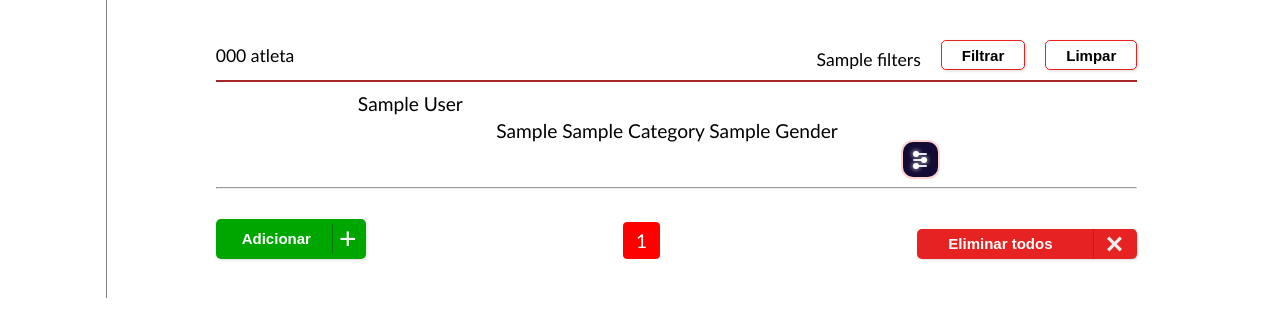
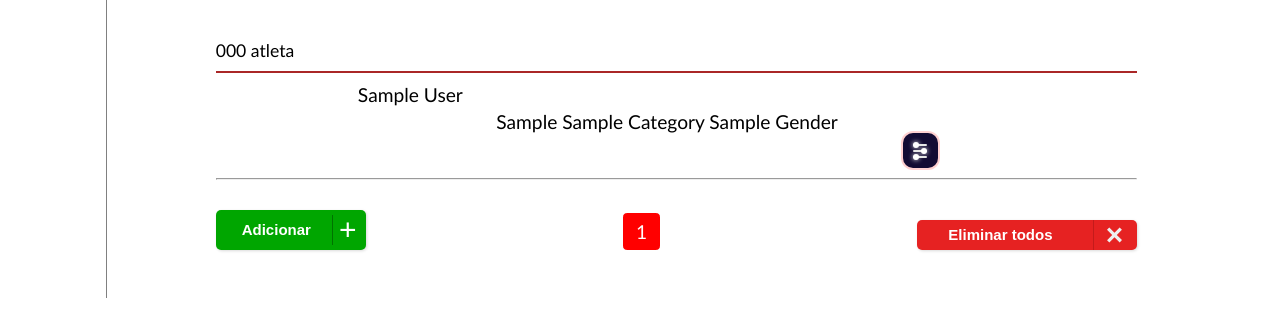
Before and after one commit to ozefreitas/karate-registration, a Django app: template registration/templates/registration/individuals.html in a window 1280 px wide. Shown: the part 322-632 px from the top of the page. Run offline with Django 5.2, Linux system fonts and the light colour scheme; the template is opened without the code that fills it: most values are stand-ins (such as "Sample title", 1, 10 or a date in 2020).

Commit message:
[REMOVE] filters

```diff
--- a/registration/templates/registration/individuals.html
+++ b/registration/templates/registration/individuals.html
@@ -13,17 +13,9 @@
     <h3>Atletas inscritos:</h3>
 
     <div class="filter-options-container">
-      <form action="" method="post">
         <div class="number_athletes_info">
           <span>{{ number_indiv }} atleta{% if number_indiv > 1 %}s{% endif %}</span>
         </div>
-        <div class="filter_form">
-          {% csrf_token %}
-          {{filters}}
-        <button class="default-button">Filtrar</button>
-        <button class="default-button" onclick="location.href='/individuals/'">Limpar</button>
-      </div>
-      </form>
     </div>
 
     {% for individual in individuals %}
```
